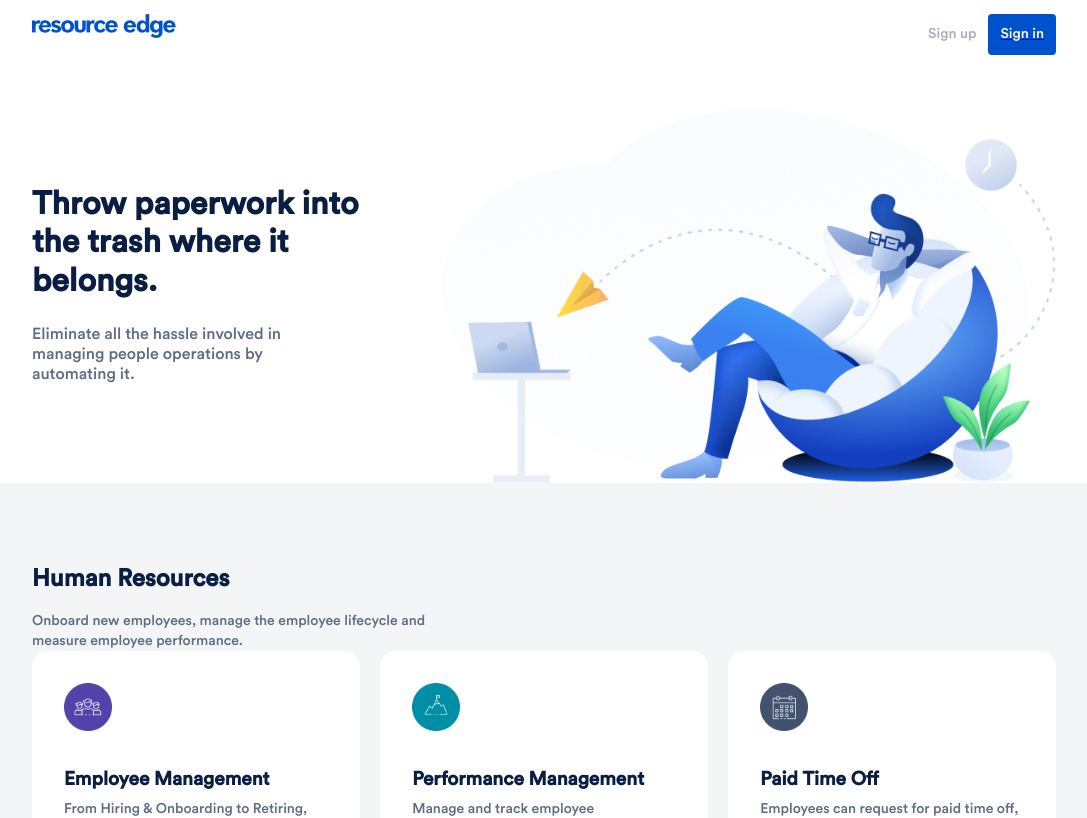
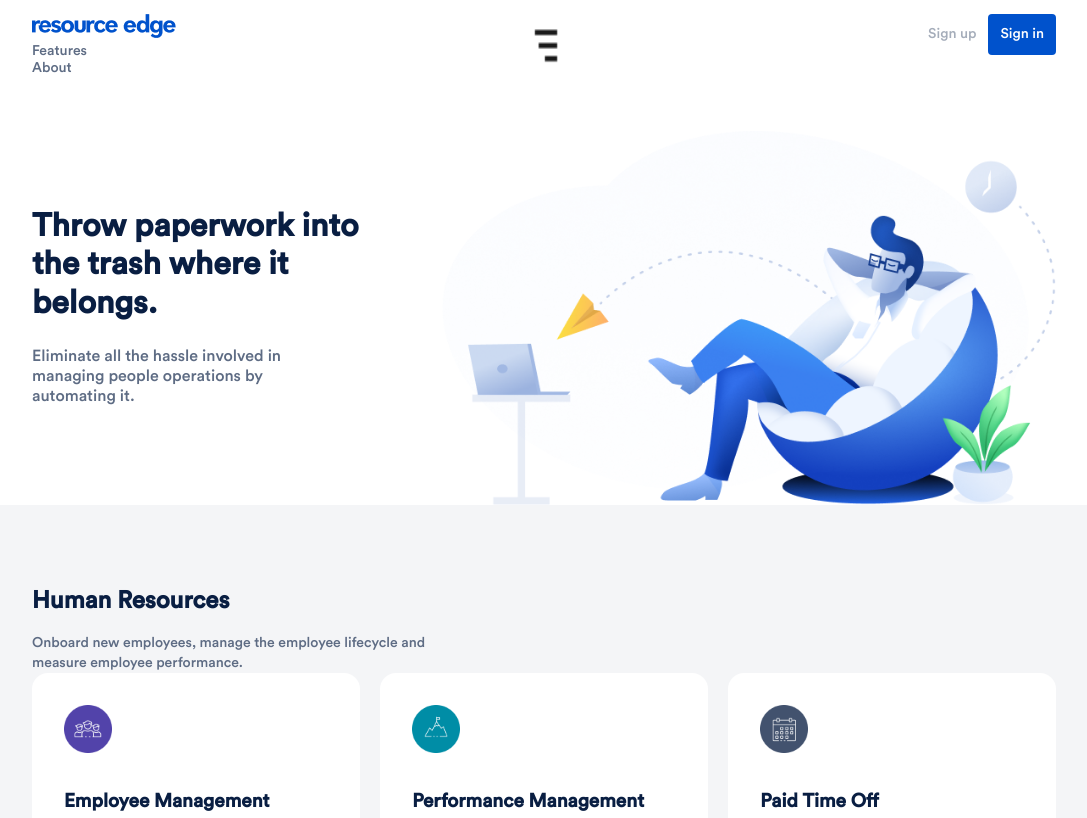
Before and after one commit to VanTyse/Standardization-Test, a React (Create React App) app: page / in a window 1280 px wide. Shown: the top 818 px of the page, without its empty margins (96-1183 px from the left). Built offline with nearby package versions, Linux system fonts and the light colour scheme.

Commit message:
Update App.js

```diff
--- a/src/App.js
+++ b/src/App.js
@@ -84,17 +84,20 @@ class Nav extends React.Component{
     this.handleCrossClick = this.handleCrossClick.bind(this)
     this.state = {
       on : false,
-      displayimage : 'block',
+      displayMenuBar : 'block',
       displayCross : "none"
     }
   }
 
   handleImageClick(){
-    this.setState({ on: !this.state.on, displayImage: 'none', displayCross: 'block' })
+    this.setState({ on: !this.state.on, displayMenuBar: 'none', displayCross: 'block' })
   }
 
   handleCrossClick(){
-    this.setState({ on: !this.state.on, displayImage: 'block', displayCross: 'none' })
+    this.setState({
+       on: !this.state.on,
+       displayMenuBar: 'block', displayCross: 'none'
+      })
   }
 
   render(){
@@ -102,14 +105,21 @@ class Nav extends React.Component{
       <>
         <nav className="navbar">
           <img className="logo-img-mobile" src={logoMobile} alt="logo"/>
-          <img className="logo-img" src={logo}/>
-          <img className="menu-bar-img" style={{display: this.state.displayImage}} src={menuBar} onClick={this.handleImageClick}/>
+          <div className="bs-logo">
+            <img className="logo-img" src={logo}/>
+            <div className="features-and-about">
+              <p className="feat">Features</p>
+              <p>About</p>
+            </div>
+          </div>
+
+          <img className="menu-bar-img" style={{display: this.state.displayMenuBar}} src={menuBar} onClick={this.handleImageClick}/>
           <img className="cross" src={cross} style={{display: this.state.displayCross}} onClick={this.handleCrossClick}/>
           <div className="nav-items">
             <div className="sign-up">
               Sign up
             </div>
-            <Link to='/sign-in'>
+            <Link style={{textDecoration : "none"}} to='/sign-in'>
               <div className="sign-in">
                 Sign in
               </div>
@@ -215,12 +225,10 @@ const frame4 = (
 
 function Sponsors(){
   return(
-    <div className="sponsors" >
-      <div className="sponsor1">
+    <div className='se' >
+      <div className="sponsors">
         <img className="unn" src={sponsor1} alt="unn" />
         <img className="genesys" src={sponsor2} alt="Genesys" />
-      </div>
-      <div className="sponsor2" >
         <img className="private-estates" src={sponsor3} alt="Private-Estates" />
         <img className="tenece" src={sponsor4} alt="Tenece" />
       </div>
```
